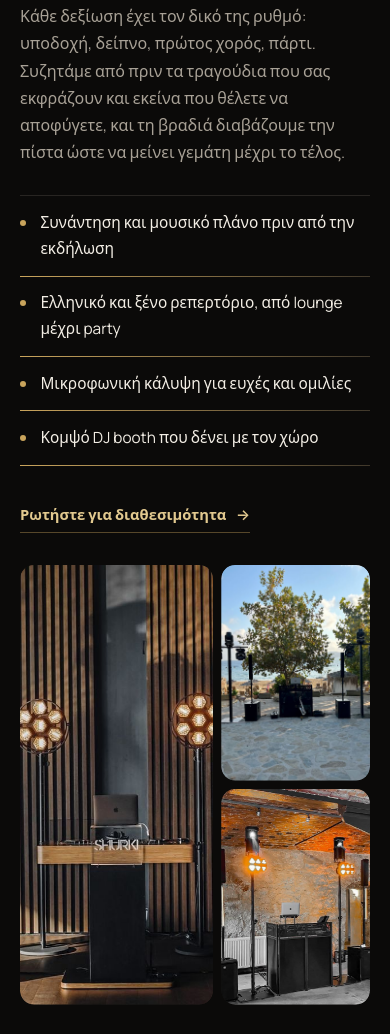
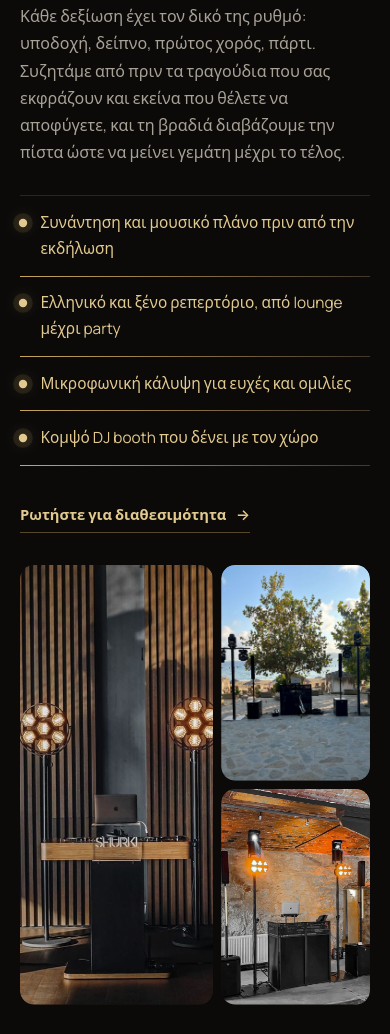
Before and after one commit to gramma10/dj-tax, a plain HTML site: page index.html in a window 390 px wide. Shown: the part 1766-2800 px from the top of the page. Drawn offline with Linux system fonts and the light colour scheme.

Commit message:
Touch: zoom photos only under the finger, light bullets one at a time
- Photos no longer zoom on scroll; they zoom while touched and ease back on release
- Bullet lines fill one by one as each crosses the centre of the screen,
  and the previous one fades out as the next lights up
- Bump asset version tags so phones fetch the new files

Co-Authored-By: Claude Opus 5.5 <noreply@anthropic.com>

```diff
--- a/script.js
+++ b/script.js
@@ -296,24 +296,24 @@
     reveals.forEach(el => el.classList.add('in'));
   }
 
-  // Touch screens have no hover, so the same effects follow the scroll instead:
-  // the photo / event card crossing the middle of the screen gets `.focus`,
-  // and each bullet list lights up once as it comes into view.
+  // Touch screens have no hover, so the hover effects get touch equivalents (`.focus`):
+  // - a photo zooms only while a finger is on it (held briefly after a quick tap)
+  // - the bullet / event card crossing the centre line of the screen is lit,
+  //   so they light up one after another as you scroll and the previous one fades out
   if ('IntersectionObserver' in window && !reducedMotion && window.matchMedia('(hover: none)').matches) {
-    const toggleFocus = entries => entries.forEach(en => en.target.classList.toggle('focus', en.isIntersecting));
-    // Photos react within a band around the middle; the shorter event cards use a
-    // thin line at the centre so only one is lit at a time.
-    const photoIo = new IntersectionObserver(toggleFocus, { rootMargin: '-38% 0px -38% 0px' });
-    document.querySelectorAll('.mosaic figure').forEach(el => photoIo.observe(el));
-    const eventIo = new IntersectionObserver(toggleFocus, { rootMargin: '-48% 0px -48% 0px' });
-    document.querySelectorAll('.event').forEach(el => eventIo.observe(el));
+    document.querySelectorAll('.mosaic figure').forEach(fig => {
+      let off;
+      fig.addEventListener('touchstart', () => { clearTimeout(off); fig.classList.add('focus'); }, { passive: true });
+      const release = () => { off = setTimeout(() => fig.classList.remove('focus'), 450); };
+      fig.addEventListener('touchend', release, { passive: true });
+      fig.addEventListener('touchcancel', release, { passive: true });
+    });
 
-    const listIo = new IntersectionObserver(entries => {
-      entries.forEach(en => {
-        if (en.isIntersecting) { en.target.classList.add('lit'); listIo.unobserve(en.target); }
-      });
-    }, { threshold: 0.6 });
-    document.querySelectorAll('.checklist').forEach(el => listIo.observe(el));
+    const centreIo = new IntersectionObserver(
+      entries => entries.forEach(en => en.target.classList.toggle('focus', en.isIntersecting)),
+      { rootMargin: '-48% 0px -48% 0px' }
+    );
+    document.querySelectorAll('.checklist li, .event').forEach(el => centreIo.observe(el));
   }
 
   // --------------------------------------------------
--- a/style.css
+++ b/style.css
@@ -683,22 +683,20 @@ em { font-style: italic; }
 
 /* ---------- Touch: scroll-driven versions of the hover effects (classes set in script.js) ---------- */
 
-.mosaic figure.focus img { scale: 1.05; transition-duration: 1.6s; }
-.mosaic figure.focus::after { box-shadow: inset 0 0 0 1px rgba(226, 201, 143, 0.35); opacity: 0; transition-duration: 1s; }
+.mosaic figure.focus img { scale: 1.05; transition-duration: 0.9s; }
+.mosaic figure.focus::after { box-shadow: inset 0 0 0 1px rgba(226, 201, 143, 0.35); opacity: 0; }
 
 .event.focus::before { transform: scaleX(1); }
 .event.focus::after { opacity: 1; }
 .event.focus .event-num, .event.focus h3 { color: var(--gold-soft); }
 
-.checklist.lit li::after { transform: scaleX(1); transition-duration: 1.1s; transition-delay: calc(var(--i, 0) * 0.16s); }
-.checklist.lit li::before { animation: dot-glow 1.6s var(--ease) calc(var(--i, 0) * 0.16s) both; }
-.checklist li:nth-child(2) { --i: 1; }
-.checklist li:nth-child(3) { --i: 2; }
-.checklist li:nth-child(4) { --i: 3; }
-@keyframes dot-glow {
-  0%, 100% { box-shadow: 0 0 0 0 rgba(201, 164, 92, 0); }
-  40% { box-shadow: 0 0 0 4px rgba(201, 164, 92, 0.14), 0 0 12px rgba(226, 201, 143, 0.5); }
+.checklist li.focus { color: var(--gold-soft); }
+.checklist li.focus::before {
+  background: var(--gold-soft);
+  transform: translateY(-2px) scale(1.4);
+  box-shadow: 0 0 0 4px rgba(201, 164, 92, 0.12), 0 0 12px rgba(226, 201, 143, 0.45);
 }
+.checklist li.focus::after { transform: scaleX(1); }
 
 /* ---------- Responsive ---------- */
 
```
Also changed, not shown: index.html (+2 -2 lines).
